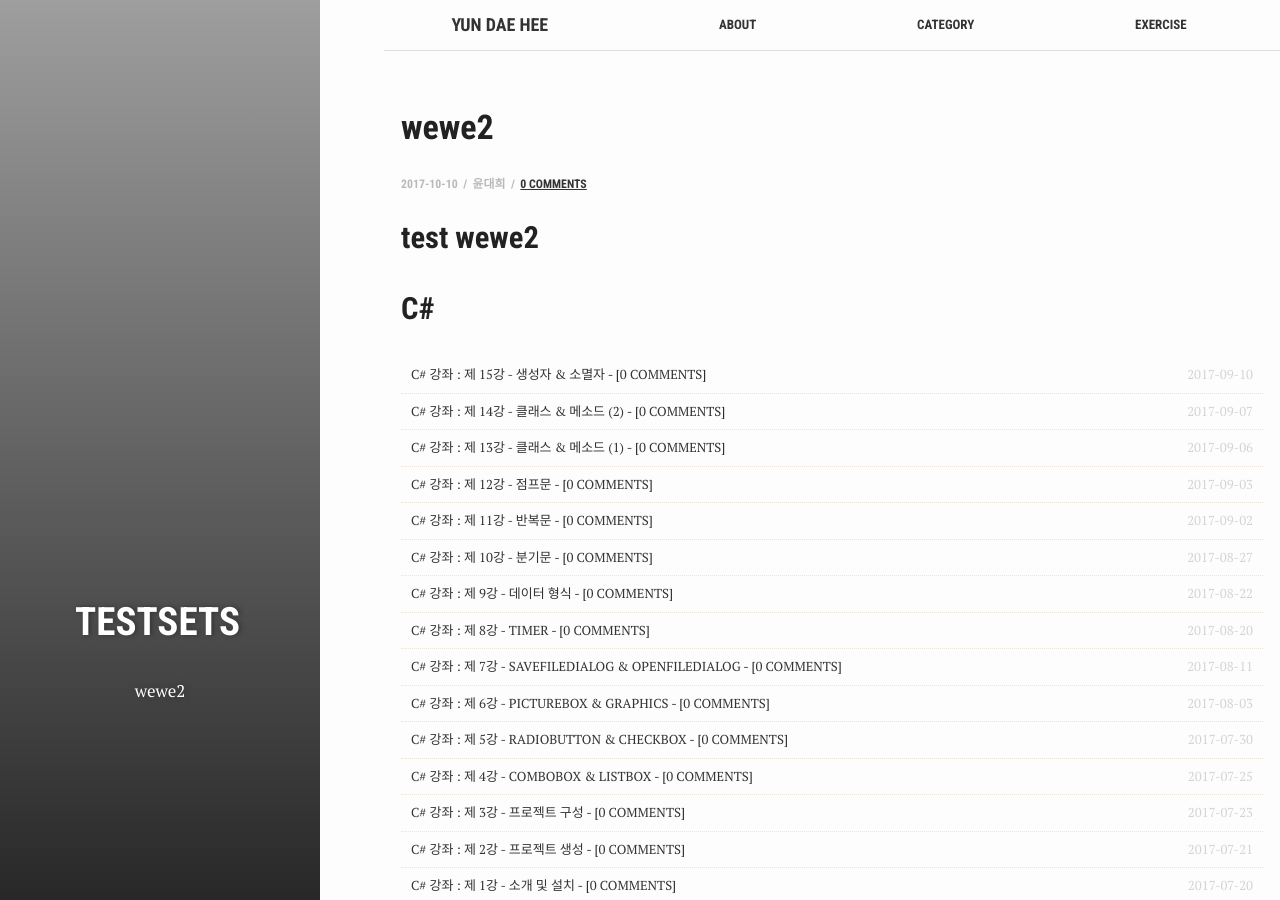
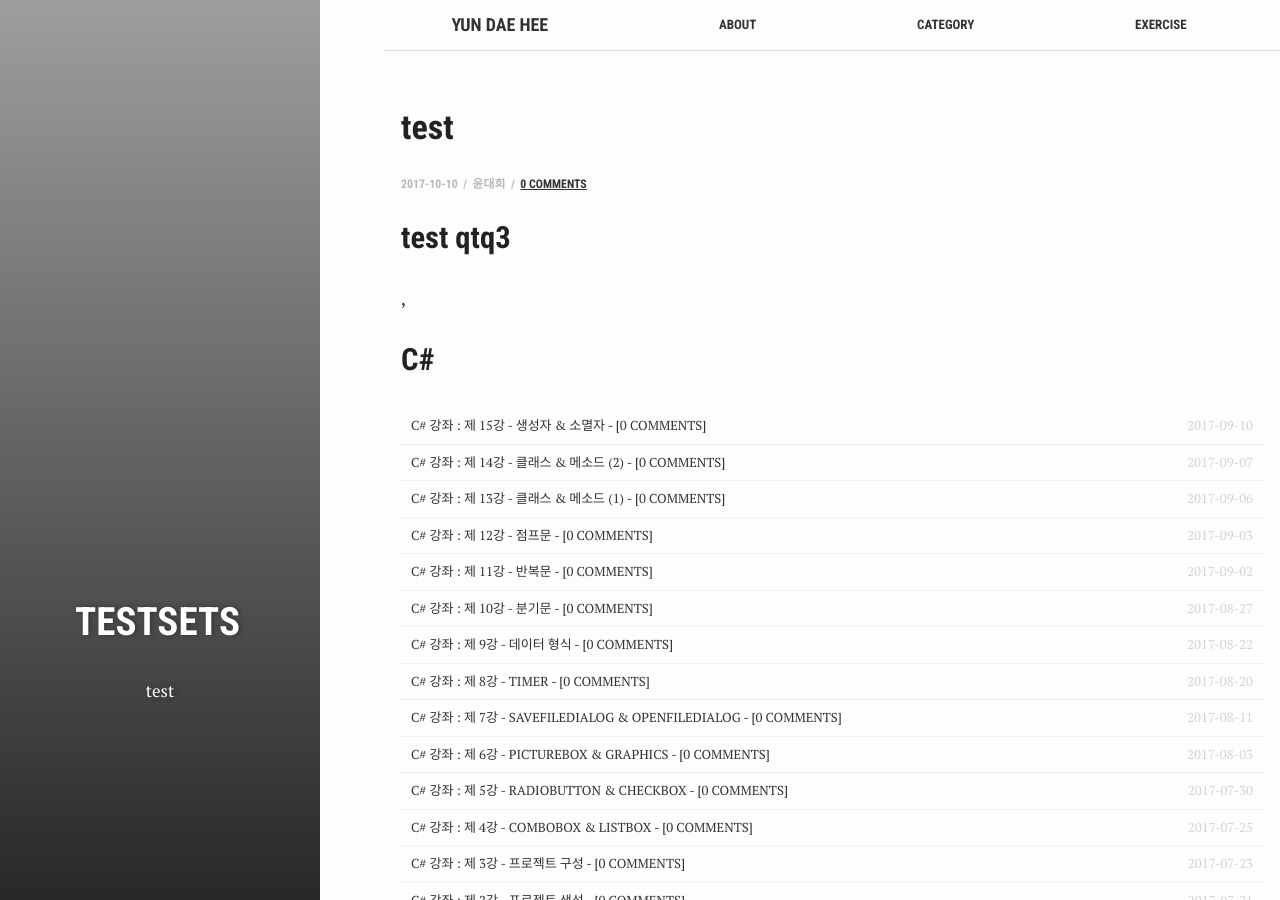
Before and after one commit to test076923/test076923.github.io, a Jekyll site: the page built from _posts/2017-10-10-ssstest.md, in a window 1280 px wide and 900 px high. Built offline with Jekyll 4.4.1, drawn with Linux system fonts in a browser that asks for light colours; comment, search, counter and statistics services are not loaded.

Commit message:
Update 2017-10-10-ssstest.md

```diff
--- a/_posts/2017-10-10-ssstest.md
+++ b/_posts/2017-10-10-ssstest.md
@@ -2,23 +2,34 @@
 bg: "Clogo.jpg"
 layout: post
 comments: true
-title: "wewe2"
-crawlertitle: "wewe2"
-summary: "wewe2"
+title: "test"
+crawlertitle: "test"
+summary: "test"
 date: 2017-10-10
 categories: exercise
 tags: ['testsets']
 author: 윤대희
 ---
 
-## test wewe2 ##
+## test qtq3 ##
 
+{% for category in site.categories %}
+    {% assign cate = category | first %}
+
+{% endfor %}
+
+{{ cate[0] }}, {{ cate[1] }}
 
 {% for tag in site.tags %}
   {% assign t = tag | first %}
   {% assign posts = tag | last %}
 
+  {% if t | downcase == "c#" %}
+
 <h2 class="category-key" id="{{ t | downcase }}">{{ t | capitalize }}</h2>
+
+  {% endif %}
+
 
   <ul class="year">
   {% for post in posts %}
```
